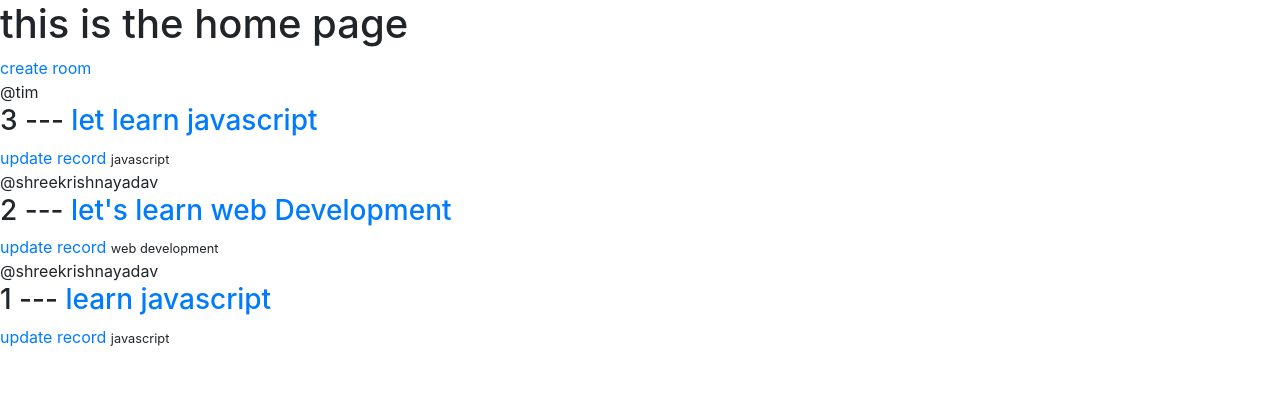
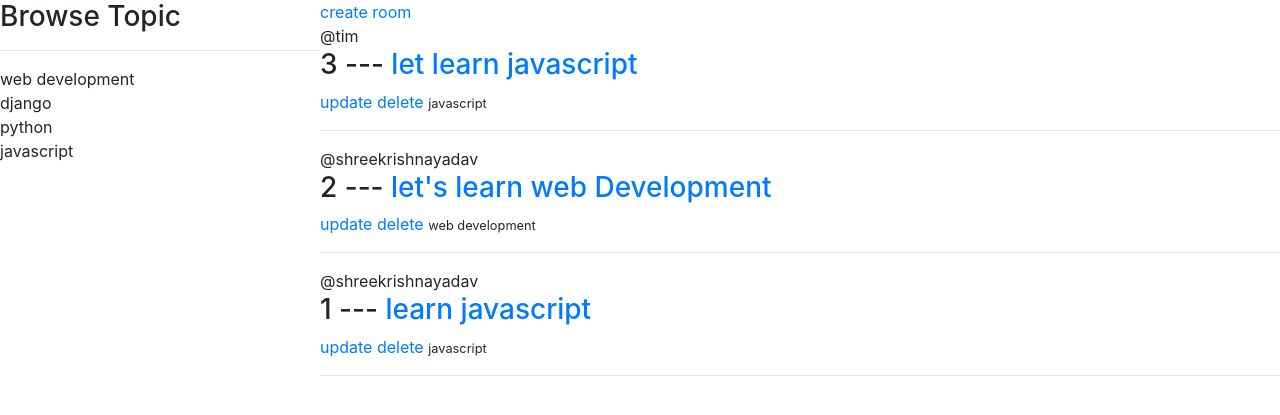
Before and after one commit to srikriydv/study-app-Django-project-1, a Django app: page / in a window 1280 px wide. Shown: the part 74-489 px from the top of the page. Run offline with Django 5.2, Linux system fonts and the light colour scheme; data comes from the database, SQL or seed files in the repository; both versions use the stored data as it was after the commit; some libraries are stand-ins or nearby versions.

Commit message:
added update and delete functionality along side some visual changes

```diff
--- a/studybud/base/admin.py
+++ b/studybud/base/admin.py
@@ -1,5 +1,6 @@
 from django.contrib import admin
 from .models import Topic, Room, Message
+
 # Register your models here.
 
 
--- a/studybud/base/templates/base/home.html
+++ b/studybud/base/templates/base/home.html
@@ -1,10 +1,20 @@
 {% extends "base/main.html" %}
 
 {% block content %}
+    <div class= "home-container">
+        <div>
+            <h3> Browse Topic </h3>
+            <hr>
+            {% for topic in topics %}
+                {{topic}}
+                <br>
 
-<h1> this is the home page </h1>
+
+            {% endfor %}
+        </div>
 
         <div>
+
             <a href="{% url "create-room" %}">create room </a>
 
                 <div>
@@ -13,12 +23,15 @@
                         <div>
                             <span>@{{room.host.username}}</span>
                             <h3> {{room.id}} --- <a href="/room/{{room.id}}">{{room.name}}</a></h3>
-                <a href= "{% url 'update-room' room.id %}">update record </a>
+                            <a href= "{% url 'update-room' room.id %}">update </a>
+                            <a href= "{% url 'delete-room' room.id %}">delete </a>
                             <small> {{room.topic.name}}</small>
+                            <hr>
                         </div>
 
                     {% endfor %}
                 </div>
         </div>
+    </div>
 
 {% endblock content %}
--- a/studybud/base/urls.py
+++ b/studybud/base/urls.py
@@ -6,5 +6,6 @@ urlpatterns = [
     path("room/<str:pk>/", views.room , name = "room" ),
     path("create-room", views.createRoom , name = "create-room" ),
     path("update-room/<str:pk>", views.updateRoom , name = "update-room" ),
+    path("delete-record/<str:pk>", view=views.deleteRoom, name='delete-room')
 
 ]
--- a/studybud/base/views.py
+++ b/studybud/base/views.py
@@ -1,5 +1,5 @@
 from django.shortcuts import render, redirect
-from .models import Room
+from .models import Room, Topic
 from .forms import RoomForm, UpdateForm
 # Create your views here.
 # rooms = [
@@ -12,7 +12,8 @@ from .forms import RoomForm, UpdateForm
 
 def home(request):
     rooms = Room.objects.all()
-    context = {'rooms':rooms}
+    topics = Topic.objects.all()
+    context = {'rooms':rooms, 'topics': topics}
     return render(request, "base/home.html", context)
 
 def room(request,pk):
@@ -42,3 +43,10 @@ def updateRoom(request, pk):
             return redirect('home')
     context= {'form': form}
     return render(request, 'base/room_form.html', context=context)
+
+def deleteRoom(request, pk):
+    room = Room.objects.get(id=pk)
+    if request.method == "POST":
+        room.delete()
+        return redirect('home')
+    return render(request, 'base/delete.html', {'obj': room})
--- a/studybud/static/css/style.css
+++ b/studybud/static/css/style.css
@@ -2,3 +2,9 @@
     font-size: 2rem; /* Adjust the font size as needed */
     color: yellow !important; /* Use !important to override Bootstrap's styles */
   }
+
+.home-container{
+  display: grid;
+  grid-template-columns: 1fr 3fr;
+
+}
```
Also changed, not shown: studybud/base/templates/base/delete.html (added, +9 -0 lines), studybud/db.sqlite3. Lines whose indentation alone changed are shown as unchanged.
